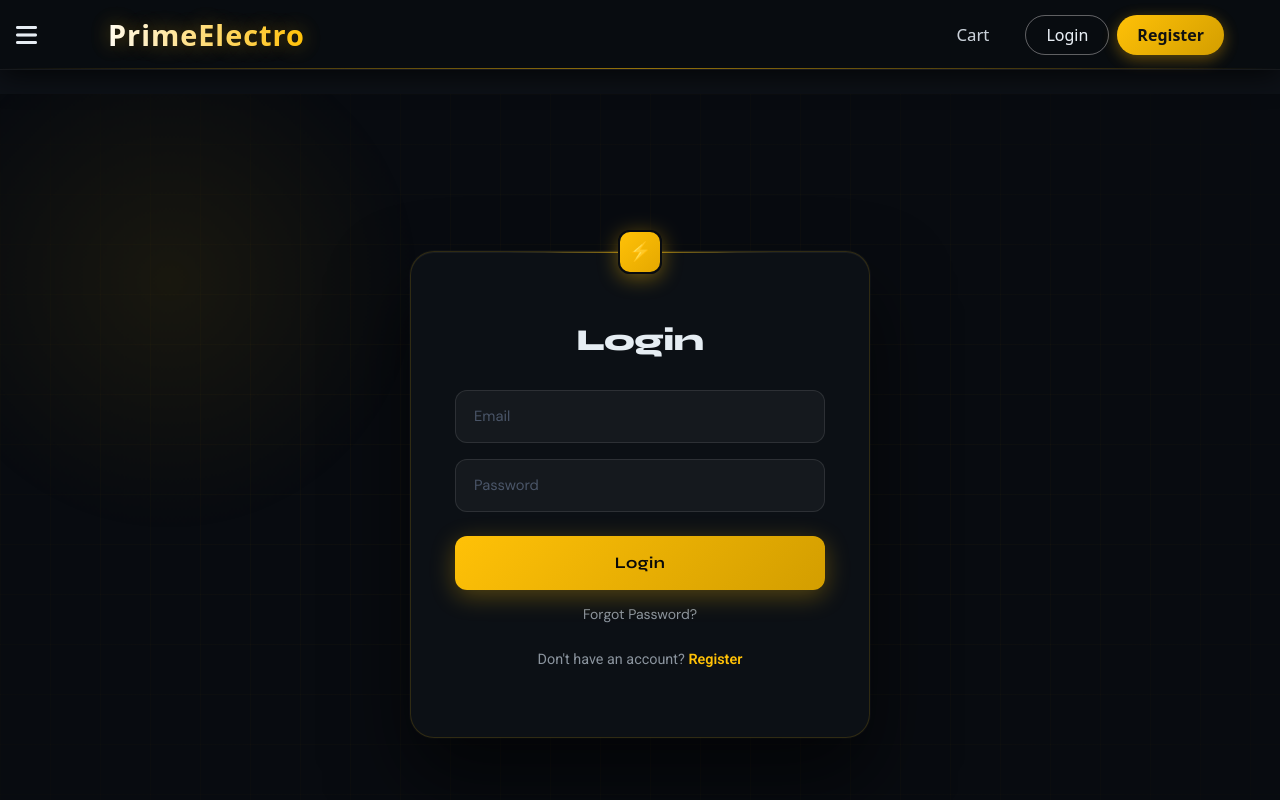
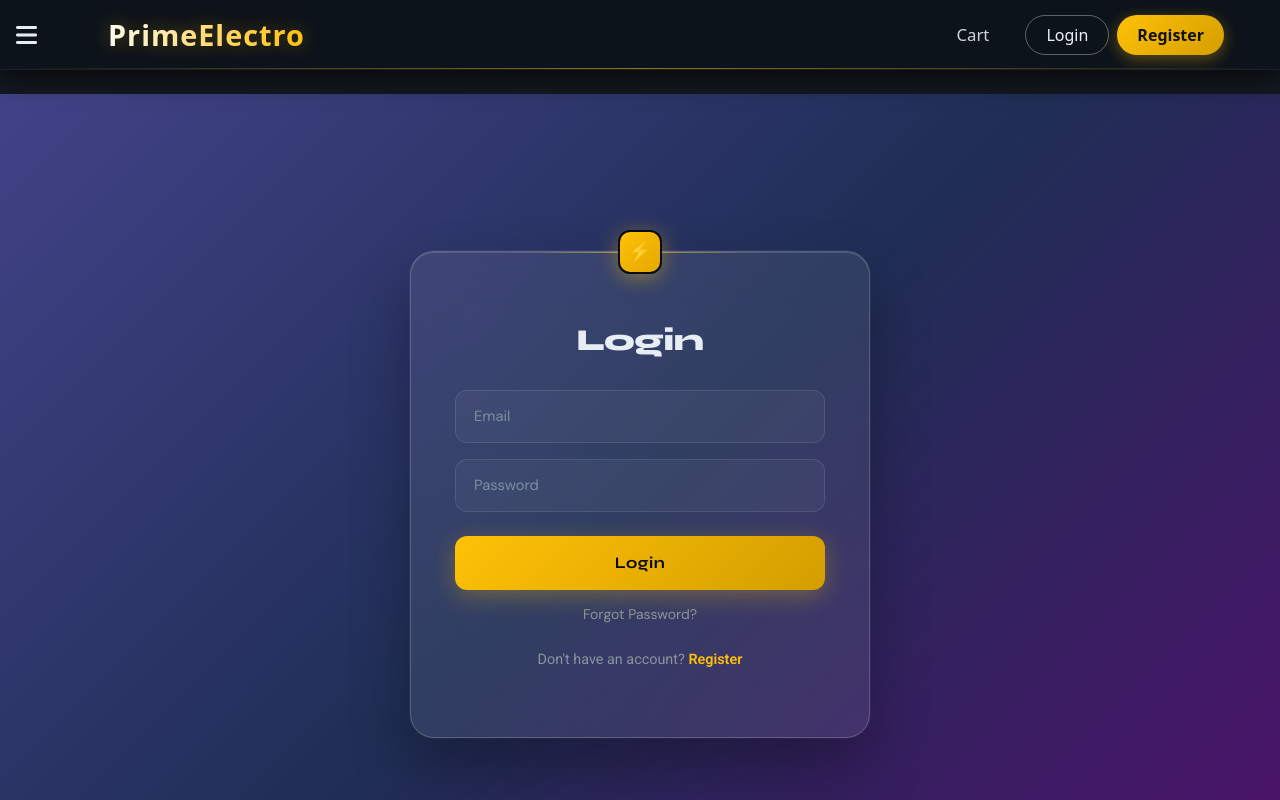
Before and after one commit to darshanbh/e-comm, a React (Vite) app in the folder Client/: page /login in a window 1280 px wide. Shown: the top 800 px of the page. Built offline with nearby package versions, Linux system fonts and the light colour scheme; no server answers; some icons are missing; a web font is replaced by a local one.

Commit message:
Login and register page css changed

```diff
--- a/Client/src/App.css
+++ b/Client/src/App.css
@@ -1,19 +1,12 @@
 /* Global Reset & Base Theme */
 body {
-  margin: 0;
-  padding: 0;
-  font-family: 'Poppins', 'Lexend Deca', 'Roboto', sans-serif;
-  background-color: #0d1117; /* Sleek dark tech background */
-  color: #e6edf3; /* Soft white text */
-  overflow-x: hidden;
-}
-body, html, #root {
-  background-color: #0d1117 !important;
-  margin: 0;
-  padding: 0;
-  min-height: 100vh;
+  background-color: #131920; /* was #0d1117 */
+  color: #dde4ed;
 }
 
+body, html, #root {
+  background-color: #131920 !important; /* was #0d1117 */
+}
 #root {
   /* Removed max-width: 1280px and padding so Hero/Navbar can be full width */
   width: 100%;
--- a/Client/src/Auth.css
+++ b/Client/src/Auth.css
@@ -11,64 +11,101 @@
   display: flex;
   align-items: center;
   justify-content: center;
-  background: #080b10;
+  background: linear-gradient(135deg, #424288 0%, #1f2e55 50%, #4d116b 100%);
   position: relative;
   overflow: hidden;
   padding: 40px 16px;
   font-family: 'DM Sans', sans-serif;
 }
 
-/* Animated background mesh */
-.auth-container::before {
-  content: '';
-  position: absolute;
-  inset: 0;
-  background-image:
-    linear-gradient(rgba(255,193,7,0.03) 1px, transparent 1px),
-    linear-gradient(90deg, rgba(255,193,7,0.03) 1px, transparent 1px);
-  background-size: 50px 50px;
-  mask-image: radial-gradient(ellipse 80% 80% at 50% 50%, black 20%, transparent 100%);
-  -webkit-mask-image: radial-gradient(ellipse 80% 80% at 50% 50%, black 20%, transparent 100%);
-}
-
-/* Glowing orbs */
-.auth-container::after {
-  content: '';
-  position: absolute;
-  width: 600px;
-  height: 600px;
-  border-radius: 50%;
-  background: radial-gradient(circle, rgba(255,193,7,0.07) 0%, transparent 60%);
-  top: -200px;
-  left: -200px;
-  pointer-events: none;
-  animation: authOrbDrift 15s ease-in-out infinite;
-}
-
-@keyframes authOrbDrift {
-  0%, 100% { transform: translate(0, 0); }
-  50% { transform: translate(80px, 100px); }
-}
-
-/* Second orb (pseudo on inner element via box-shadow trick) */
 .auth-card {
   position: relative;
   z-index: 2;
   width: 100%;
   max-width: 460px;
   padding: 50px 44px;
-  background: rgba(13, 17, 23, 0.95);
-  border: 1px solid rgba(255, 193, 7, 0.15);
+  background: rgba(255, 255, 255, 0.08);
+  border: 1px solid rgba(255, 255, 255, 0.18);
   border-radius: 24px;
-  backdrop-filter: blur(20px);
-  -webkit-backdrop-filter: blur(20px);
+  backdrop-filter: blur(24px);
+  -webkit-backdrop-filter: blur(24px);
   box-shadow:
-    0 40px 80px rgba(0,0,0,0.6),
-    0 0 0 1px rgba(255,255,255,0.03),
-    inset 0 1px 0 rgba(255,255,255,0.05);
+    0 30px 60px rgba(0,0,0,0.3),
+    0 0 0 1px rgba(255,255,255,0.05),
+    inset 0 1px 0 rgba(255,255,255,0.12);
   animation: cardReveal 0.6s cubic-bezier(0.16, 1, 0.3, 1) both;
 }
 
+.auth-input {
+  width: 100%;
+  padding: 14px 18px;
+    color: #ffffff !important;
+  background: rgba(255, 255, 255, 0.12) !important;
+  border: 1px solid rgba(255, 255, 255, 0.25) !important;
+  border-radius: 12px !important;
+
+  font-family: 'DM Sans', sans-serif;
+  font-size: 0.95rem;
+  outline: none;
+  transition: all 0.3s cubic-bezier(0.25, 0.46, 0.45, 0.94);
+  box-sizing: border-box;
+  -webkit-appearance: none;
+  appearance: none;
+}
+
+.auth-input::placeholder {
+  color: #a0b0c0;
+  font-size: 0.92rem;
+}
+
+.auth-input:focus {
+  border-color: rgba(255, 193, 7, 0.6) !important;
+  background: rgba(255, 255, 255, 0.14) !important;
+  box-shadow: 0 0 0 3px rgba(255, 193, 7, 0.12), 0 0 20px rgba(255,193,7,0.06) !important;
+  transform: translateY(-1px);
+}
+
+.auth-input:hover:not(:focus) {
+  border-color: rgba(255,255,255,0.35) !important;
+}
+
+.auth-input:-webkit-autofill,
+.auth-input:-webkit-autofill:hover,
+.auth-input:-webkit-autofill:focus {
+  -webkit-box-shadow: 0 0 0 100px #2a3a4e inset !important;
+  -webkit-text-fill-color: #ffffff !important;
+}
+.auth-title {
+  font-family: 'Syne', sans-serif !important;
+  font-size: 1.9rem !important;
+  font-weight: 800 !important;
+  color: #ffffff !important;
+  text-align: center;
+  margin-bottom: 8px !important;
+  margin-top: 20px !important;
+  letter-spacing: -0.5px;
+}
+
+.auth-footer {
+  text-align: center;
+  margin-top: 24px !important;
+  color: #b0c0d0;
+  font-size: 0.9rem;
+}
+
+.auth-card > a {
+  display: block;
+  text-align: center;
+  margin-top: 14px;
+  color: #b0c0d0;
+  font-size: 0.875rem;
+  text-decoration: none;
+  transition: color 0.2s ease;
+}
+
+.auth-card > a:hover {
+  color: #ffc107;
+}
 @keyframes cardReveal {
   from {
     opacity: 0;
@@ -160,7 +197,7 @@
 }
 
 .auth-input::placeholder {
-  color: #4a5568;
+color: #7a8fa3;
   font-size: 0.92rem;
 }
 
--- a/Client/src/Auth/Register.jsx
+++ b/Client/src/Auth/Register.jsx
@@ -18,7 +18,7 @@ function Register() {
 
   try {
     const res = await axios.post(
-      "http://localhost:5000/api/auth/register", // ✅ FIXED
+  `${import.meta.env.VITE_API_BASE_URL}/auth/register`, // ✅ FIXED
       {
         name: form.name.trim(),
         email: form.email.trim(),
--- a/Client/src/CartContext.jsx
+++ b/Client/src/CartContext.jsx
@@ -6,15 +6,33 @@ export function CartProvider({ children }) {
   const [cartItems, setCartItems] = useState([]);
 
   const addToCart = (product) => {
-    setCartItems(prev => [...prev, product]);
+    setCartItems(prev => {
+      const existing = prev.findIndex(p => p.id === product.id);
+      if (existing !== -1) {
+        const updated = [...prev];
+        updated[existing] = { ...updated[existing], qty: (updated[existing].qty || 1) + 1 };
+        return updated;
+      }
+      return [...prev, { ...product, qty: 1 }];
+    });
   };
 
-  const clearCart = () => {
-    setCartItems([]);
+  const removeFromCart = (index) => {
+    setCartItems(prev => prev.filter((_, i) => i !== index));
   };
 
+  const updateQuantity = (index, qty) => {
+    if (qty < 1) {
+      removeFromCart(index);
+      return;
+    }
+    setCartItems(prev => prev.map((item, i) => i === index ? { ...item, qty } : item));
+  };
+
+  const clearCart = () => setCartItems([]);
+
   return (
-    <CartContext.Provider value={{ cartItems, addToCart, clearCart }}>
+    <CartContext.Provider value={{ cartItems, addToCart, removeFromCart, updateQuantity, clearCart }}>
       {children}
     </CartContext.Provider>
   );
--- a/Client/src/Home.css
+++ b/Client/src/Home.css
@@ -559,3 +559,23 @@
     padding: 24px 16px !important;
   }
 }
+.homepage {
+  background: #131920; /* was #080b10 */
+}
+
+.hero {
+  background: radial-gradient(ellipse 80% 60% at 60% 40%, rgba(255,193,7,0.06) 0%, transparent 70%),
+              #131920; /* was #080b10 */
+}
+
+.why-choose-us {
+  background: linear-gradient(180deg, #131920 0%, #171f28 50%, #131920 100%); /* was #080b10 */
+}
+
+.stats-section {
+  background: #131920; /* was #080b10 */
+}
+
+.newsletter-section {
+  background: linear-gradient(135deg, #171f28 0%, #131920 100%); /* was #0d1117 */
+}
--- a/Client/src/Navbar.css
+++ b/Client/src/Navbar.css
@@ -2,8 +2,8 @@
 
 /* The Main Glass Container */
 .custom-navbar {
-  background: rgba(10, 12, 16, 0.75); /* Deep dark transparent */
-  backdrop-filter: blur(16px);
+  background: rgba(15, 20, 28, 0.85); /* was rgba(10,12,16,0.75) */
+    backdrop-filter: blur(16px);
   -webkit-backdrop-filter: blur(16px);
   border-bottom: 1px solid rgba(255, 255, 255, 0.05);
   box-shadow: 0 4px 30px rgba(0, 0, 0, 0.8);
--- a/Client/src/product.css
+++ b/Client/src/product.css
@@ -8,7 +8,7 @@
 /* ─── Product Card Wrapper ─── */
 .prod {
   width: 260px;
-  background: rgba(13, 17, 23, 0.9);
+background: rgba(23, 31, 40, 0.95);
   border: 1px solid rgba(255, 255, 255, 0.06);
   border-radius: 20px;
   overflow: hidden;
--- a/Client/src/sidebar.css
+++ b/Client/src/sidebar.css
@@ -33,7 +33,7 @@
   left: 0;
   height: 100vh;
   width: 300px;
-  background: rgba(8, 11, 16, 0.97);
+  background: rgba(18, 24, 32, 0.98); /* was rgba(8,11,16,0.97) */
   border-right: 1px solid rgba(255, 255, 255, 0.06);
   z-index: 1100;
   transform: translateX(-100%);
```
Also changed, not shown: Client/src/CartPage.jsx (+129 -48 lines).
